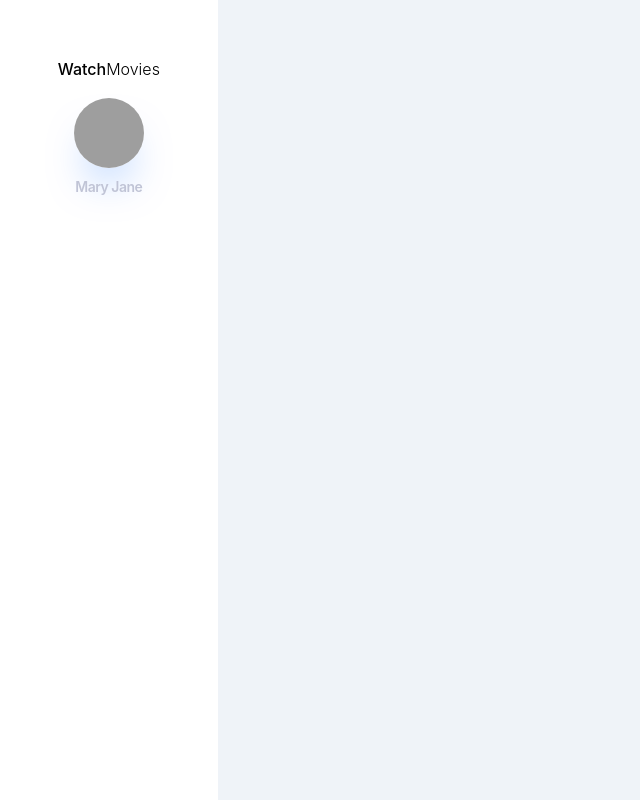
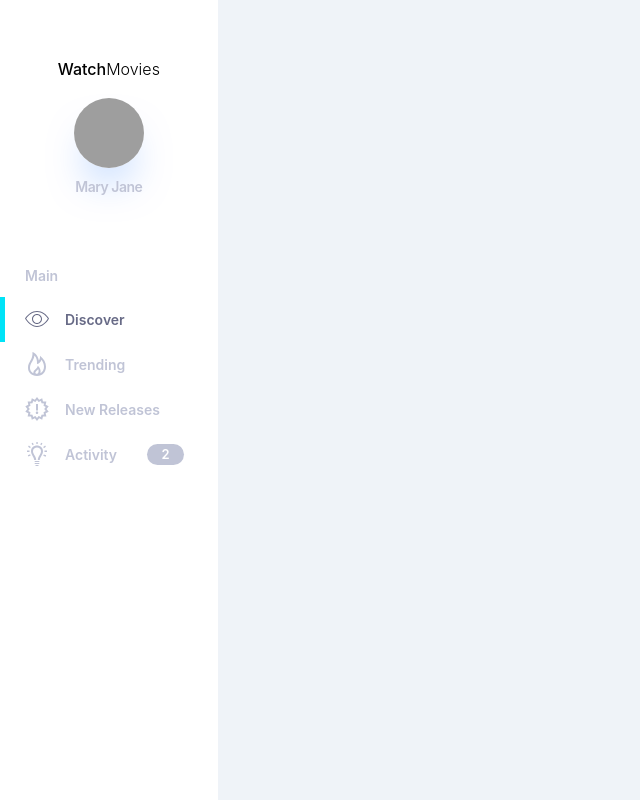
Before and after one commit to Trapa-Eureka/movie-dashboard, a React (Create React App) app: page / in a window 1280 px wide. Shown: the whole page, without its empty margins (0-640 px from the left). Built offline with nearby package versions, Linux system fonts and the light colour scheme; grey boxes are pictures that could not be loaded.

Commit message:
add left side bar menu styling

```diff
--- a/src/App.css
+++ b/src/App.css
@@ -3,6 +3,11 @@
   grid-template-columns: 17% 83%;
   grid-gap: 0;
   min-height: 100vh;
+}
+ul, li {
+  list-style-type: none;
+  margin: 0;
+  padding: 0;
 }
 .App .left {
   display: grid;
@@ -52,6 +57,68 @@
   color: #c0c4d6;
 }
 
+.menu {
+  display: grid;
+  grid-template-rows: repeat(5, min-content);
+  grid-gap: 0;
+}
+.menu span {
+  padding-left: 25px;
+  color: #c0c4d6;
+  font-size: 14px;
+  font-weight: 600;
+  margin-bottom: 13px;
+}
+.menu li {
+  display: grid;
+  grid-template-columns: repeat(2, max-content);
+  grid-gap: 0;
+  width: 150px;
+  padding-left: 25px;
+}
+.menu li svg {
+  display: flex;
+  justify-content: center;
+  align-self: center;
+  padding-right: 16px;
+  width: 24px;
+  height: 24px;
+  fill: #c0c4d6;
+}
+.menu li p {
+  font-size: 14px;
+  font-weight: 600;
+  color: #c0c4d6;
+}
+.menu li.activity {
+  display: grid;
+  grid-template-columns: repeat(3, max-content);
+  grid-gap: 0;
+}
+li.activity .count {
+  display: flex;
+  justify-content: center;
+  align-self: center;
+  width: 37px;
+  height: 15px;
+  padding: 3px 0;
+  line-height: 15px;
+  border-radius: 15px;
+  background-color: #c0c4d6;
+  color: #fff;
+  font-size: 13px;
+  font-weight: 600;
+  margin-left: 30px;
+}
+.menu li.selected {
+  background-image: linear-gradient(to right, #00e3f7 3%, #ffffff 1%);
+}
+li.selected svg, li.selected p {
+  color: #676a86;
+  fill: #676a86;
+}
+
+
 .App-logo {
   animation: App-logo-spin infinite 20s linear;
   height: 40vmin;
--- a/src/App.js
+++ b/src/App.js
@@ -1,8 +1,9 @@
-import React from 'react';
+import React, { Component } from 'react';
 import logo from './logo.svg';
 import './App.css';
 
-function App() {
+class App extends Component {
+  render() {
     return (
       <div className="App">
         <div className="left">
@@ -13,12 +14,40 @@ function App() {
             </div>
             <span className="info-author">Mary Jane</span>
           </div>
-        <div className="menu"></div>
+          <ul className="menu">
+            <span>Main</span>
+            <li className="discover selected">
+              <svg xmlns="http://www.w3.org/2000/svg" fill-rule="evenodd" clip-rule="evenodd">
+                <path d="M12.01 20c-5.065 0-9.586-4.211-12.01-8.424 2.418-4.103 6.943-7.576 12.01-7.576 5.135 0 9.635 3.453 11.999 7.564-2.241 4.43-6.726 8.436-11.999 8.436zm-10.842-8.416c.843 1.331 5.018 7.416 10.842 7.416 6.305 0 10.112-6.103 10.851-7.405-.772-1.198-4.606-6.595-10.851-6.595-6.116 0-10.025 5.355-10.842 6.584zm10.832-4.584c2.76 0 5 2.24 5 5s-2.24 5-5 5-5-2.24-5-5 2.24-5 5-5zm0 1c2.208 0 4 1.792 4 4s-1.792 4-4 4-4-1.792-4-4 1.792-4 4-4z"/>
+              </svg>
+              <p>Discover</p>
+            </li>
+            <li className="trend">
+              <svg xmlns="http://www.w3.org/2000/svg" fill-rule="evenodd" clip-rule="evenodd">
+                <path d="M7.467 0c1.102.018 5.555 2.549 6.386 8.558.905-.889 1.409-3.664 1.147-4.843 3.952 2.969 6 6.781 6 11.034 0 5.094-3.43 9.251-8.963 9.251-5.728 0-9.037-3.753-9.037-8.276 0-6.26 5.052-7.62 4.467-15.724zm3.262 19.743c-.749.848-.368 1.945.763 2.045 1.035.093 1.759-.812 2.032-1.792.273-.978.09-2.02-.369-2.893-.998 1.515-1.52 1.64-2.426 2.64zm4.42 1.608c2.49-1.146 3.852-3.683 3.852-6.58 0-2.358-.94-4.977-2.5-7.04-.743 2.867-2.924 3.978-4.501 4.269.05-3.219-.318-6.153-2.602-8.438-.296 4.732-4.321 7.63-4.398 12.114-.029 1.511.514 3.203 1.73 4.415.491.489 1.054.871 1.664 1.16-.121-.608-.062-1.254.195-1.848.911-2.106 3.333-2.321 4.202-5.754.952.749 3.275 3.503 2.778 6.358-.082.469-.224.923-.42 1.344z"/>
+              </svg>
+              <p>Trending</p>
+            </li>
+            <li className="new">
+              <svg xmlns="http://www.w3.org/2000/svg" fill-rule="evenodd" clip-rule="evenodd">
+                <path d="M14.139 2.63l3.068-1.441.786 3.297 3.39.032-.722 3.312 3.038 1.5-2.087 2.671 2.087 2.67-3.038 1.499.722 3.312-3.39.033-.786 3.296-3.068-1.441-2.139 2.63-2.138-2.63-3.068 1.441-.787-3.296-3.389-.033.722-3.312-3.039-1.499 2.088-2.67-2.088-2.671 3.039-1.5-.722-3.312 3.389-.032.787-3.297 3.068 1.441 2.138-2.63 2.139 2.63zm-3.742 2.342l-2.303-1.081-.59 2.474-2.542.024.542 2.483-2.279 1.125 1.566 2.004-1.566 2.002 2.279 1.124-.542 2.485 2.542.025.59 2.472 2.303-1.081 1.603 1.972 1.604-1.972 2.301 1.081.59-2.472 2.543-.025-.542-2.485 2.279-1.124-1.565-2.002 1.565-2.004-2.279-1.125.542-2.483-2.543-.024-.59-2.474-2.301 1.081-1.604-1.972-1.603 1.972zm1.603 9.528c.69 0 1.25.56 1.25 1.25s-.56 1.25-1.25 1.25-1.25-.56-1.25-1.25.56-1.25 1.25-1.25zm1-.947h-2v-6.553h2v6.553z"/>
+              </svg>
+              <p>New Releases</p>
+            </li>
+            <li className="activity">
+              <svg xmlns="http://www.w3.org/2000/svg" viewBox="0 0 24 24">
+                <path d="M14 19h-4c-.276 0-.5.224-.5.5s.224.5.5.5h4c.276 0 .5-.224.5-.5s-.224-.5-.5-.5zm0 2h-4c-.276 0-.5.224-.5.5s.224.5.5.5h4c.276 0 .5-.224.5-.5s-.224-.5-.5-.5zm.25 2h-4.5l1.188.782c.154.138.38.218.615.218h.895c.234 0 .461-.08.615-.218l1.187-.782zm3.75-13.799c0 3.569-3.214 5.983-3.214 8.799h-1.989c-.003-1.858.87-3.389 1.721-4.867.761-1.325 1.482-2.577 1.482-3.932 0-2.592-2.075-3.772-4.003-3.772-1.925 0-3.997 1.18-3.997 3.772 0 1.355.721 2.607 1.482 3.932.851 1.478 1.725 3.009 1.72 4.867h-1.988c0-2.816-3.214-5.23-3.214-8.799 0-3.723 2.998-5.772 5.997-5.772 3.001 0 6.003 2.051 6.003 5.772zm4-.691v1.372h-2.538c.02-.223.038-.448.038-.681 0-.237-.017-.464-.035-.69h2.535zm-10.648-6.553v-1.957h1.371v1.964c-.242-.022-.484-.035-.726-.035-.215 0-.43.01-.645.028zm-3.743 1.294l-1.04-1.94 1.208-.648 1.037 1.933c-.418.181-.822.401-1.205.655zm10.586 1.735l1.942-1.394.799 1.115-2.054 1.473c-.191-.43-.423-.827-.687-1.194zm-3.01-2.389l1.038-1.934 1.208.648-1.041 1.941c-.382-.254-.786-.473-1.205-.655zm-10.068 3.583l-2.054-1.472.799-1.115 1.942 1.393c-.264.366-.495.763-.687 1.194zm13.707 6.223l2.354.954-.514 1.271-2.425-.982c.21-.397.408-.812.585-1.243zm-13.108 1.155l-2.356 1.06-.562-1.251 2.34-1.052c.173.433.371.845.578 1.243zm-1.178-3.676h-2.538v-1.372h2.535c-.018.226-.035.454-.035.691 0 .233.018.458.038.681z"/>
+              </svg>
+              <p>Activity</p>
+              <div className="count">2</div>
+            </li>
+          </ul>
           <div className="label-tag"></div>
         </div>
         <div className="movie"></div>
       </div>
     );
   }
+}
 
 export default App;
```
Lines whose indentation alone changed are shown as unchanged.
